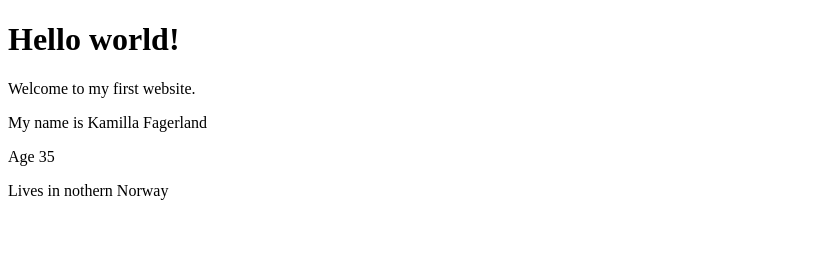
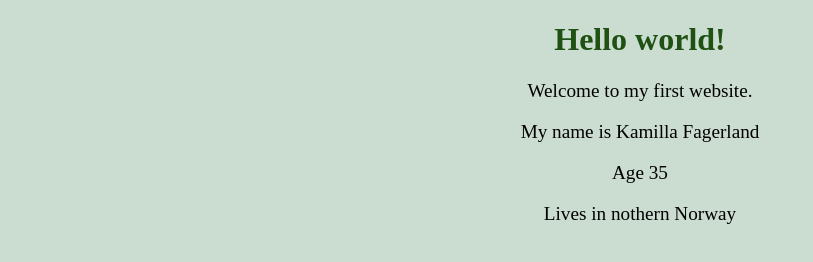
Before and after one commit to KamlaF/Design1, a plain HTML site: page index.html in a window 1280 px wide. Shown: the whole page, without its empty margins (0-813 px from the left). Drawn offline with Linux system fonts and the light colour scheme.

Commit message:
Creating css

```diff
--- /dev/null
+++ b/css/css/style.css
@@ -0,0 +1,9 @@
+body{
+    background-color: #cbddd1;
+}
+h1{
+    color: #1f5014; text-align: center;
+}
+p{
+    text-align: center; font-size: larger;
+}
--- a/index.html
+++ b/index.html
@@ -1,6 +1,7 @@
 <!DOCTYPE html>
 <html>
   <head>
+    <link href="css/css/style.css" rel="stylesheet">
     <title>My first website</title>
   </head>
   <body>
```
